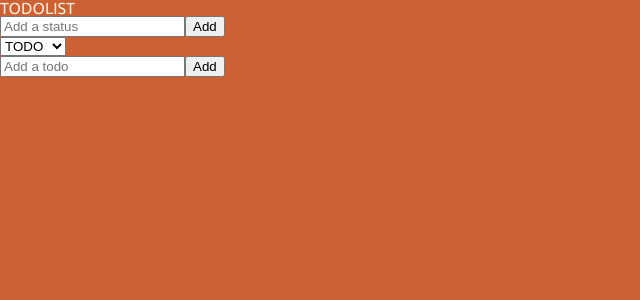
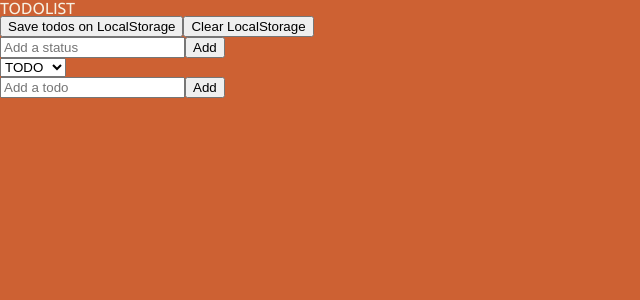
Before and after one commit to devheedoo/react-masterclass, a React (Create React App) app: page / in a window 1280 px wide. Shown: the top 300 px of the page, without its empty margins (0-640 px from the left). Built offline with nearby package versions, Linux system fonts and the light colour scheme.

Commit message:
feat: Save and clear todos using LocalStorage

```diff
--- /dev/null
+++ b/src/components/SaveAndClearLocalStorage.tsx
@@ -0,0 +1,32 @@
+import { useRecoilValue } from 'recoil';
+import { statusesAtom } from '../states/statusAtom';
+import { todosSelector } from '../states/todosSelector';
+
+function SaveAndClearLocalStorage() {
+  const todos = useRecoilValue(todosSelector);
+  const statuses = useRecoilValue(statusesAtom);
+
+  const saveTodosOnLocalStorage = (
+    event: React.FormEvent<HTMLButtonElement>
+  ) => {
+    event.preventDefault();
+    window.localStorage.setItem('todos', JSON.stringify(todos));
+    window.localStorage.setItem('statuses', JSON.stringify(statuses));
+  };
+
+  const clearLocalStorage = (event: React.FormEvent<HTMLButtonElement>) => {
+    event.preventDefault();
+    window.localStorage.clear();
+  };
+
+  return (
+    <div>
+      <button onClick={saveTodosOnLocalStorage}>
+        Save todos on LocalStorage
+      </button>
+      <button onClick={clearLocalStorage}>Clear LocalStorage</button>
+    </div>
+  );
+}
+
+export default SaveAndClearLocalStorage;
--- a/src/components/TodoList.tsx
+++ b/src/components/TodoList.tsx
@@ -1,14 +1,22 @@
-import React from 'react';
-import { useRecoilValue, useSetRecoilState } from 'recoil';
-import { statusAtom, statusesAtom } from '../states/statusAtom';
+import React, { useEffect } from 'react';
+import { useRecoilState, useRecoilValue, useSetRecoilState } from 'recoil';
+import {
+  DEFAULT_STATUSES,
+  statusAtom,
+  statusesAtom,
+} from '../states/statusAtom';
+import { todosAtom } from '../states/todosAtom';
 import { todosSelector } from '../states/todosSelector';
 import CreateStatus from './CreateStatus';
 import CreateTodo from './CreateTodo';
+import SaveAndClearLocalStorage from './SaveAndClearLocalStorage';
 import Todo from './Todo';
 
 function TodoList() {
   const todos = useRecoilValue(todosSelector);
-  const statuses = useRecoilValue(statusesAtom);
+  const setTodos = useSetRecoilState(todosAtom);
+  const [statuses, setStatuses] = useRecoilState(statusesAtom);
+
   const setStatus = useSetRecoilState(statusAtom);
   const handleInput = (event: React.FormEvent<HTMLSelectElement>) => {
     const {
@@ -17,9 +25,27 @@ function TodoList() {
     setStatus(value);
   };
 
+  const loadSavedTodos = async () => {
+    const savedTodos = JSON.parse(window.localStorage.getItem('todos') ?? '[]');
+    const savedStatuses = JSON.parse(
+      window.localStorage.getItem('statuses') ?? '[]'
+    );
+    console.log('savedTodos:', savedTodos);
+    console.log('statuses:', savedStatuses);
+    setTodos(savedTodos);
+    savedStatuses.length > 0
+      ? setStatuses(savedStatuses)
+      : setStatuses(DEFAULT_STATUSES);
+  };
+
+  useEffect(() => {
+    loadSavedTodos();
+  }, []);
+
   return (
     <div>
       <h1>TODOLIST</h1>
+      <SaveAndClearLocalStorage />
       <CreateStatus />
       <select onInput={handleInput}>
         {statuses.map((status) => (
```
